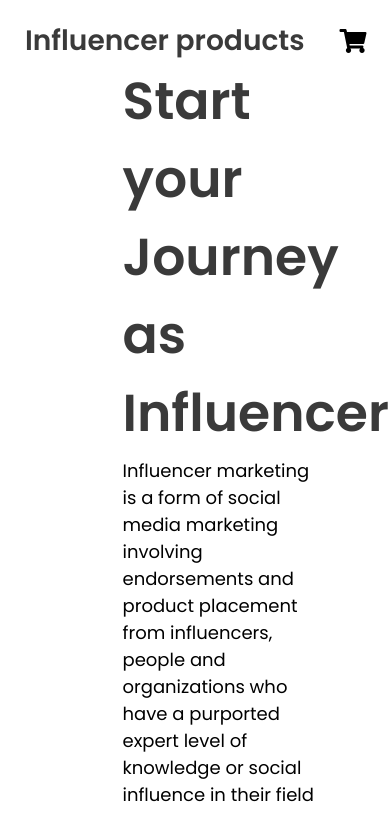
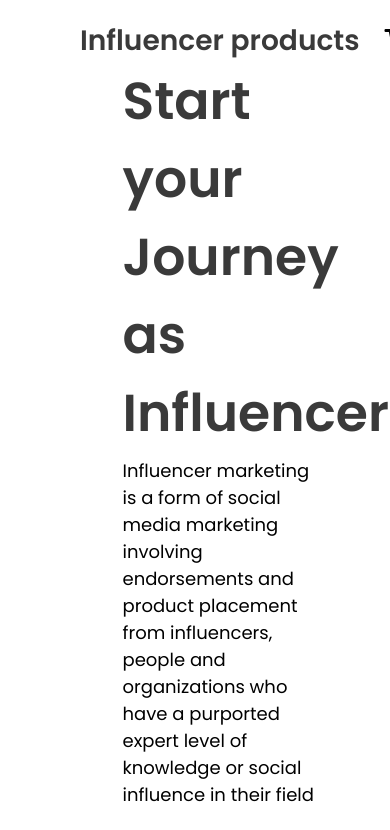
Before and after one commit to ProgramerPritom/Influencer_project, a plain HTML site: page index.html in a window 390 px wide. Shown: the top 830 px of the page. Drawn offline with Linux system fonts and the light colour scheme.

Commit message:
last added

```diff
--- a/css/style.css
+++ b/css/style.css
@@ -284,8 +284,11 @@ top: 45px;
         width: 100%;
         margin-top: 20px;
     }
+    .logo-area{
+        margin-left: 80px;
+    }
     .cart-icon{
-        left: 35px;
+        left: 25px;
         font-size: 24px;
     }
 
```
